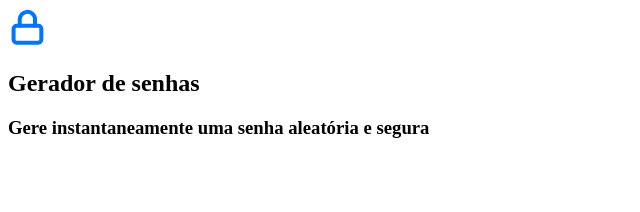
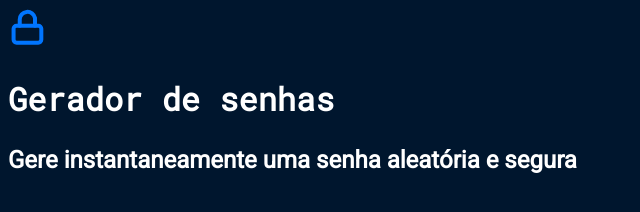
Before and after one commit to enTrapTa06/cyber-security, a plain HTML site: page index.html in a window 1280 px wide. Shown: the whole page, without its empty margins (0-640 px from the left). Drawn offline with Linux system fonts and the light colour scheme.

Commit message:
projeto em andamento

```diff
--- a/index.html
+++ b/index.html
@@ -1,5 +1,5 @@
 <!DOCTYPE html>
-<html lang="en">
+<html lang="pt-br">
 <head>
     <meta charset="UTF-8">
     <meta http-equiv="X-UA-Compatible" content="IE=edge">
@@ -8,7 +8,7 @@
     <link rel="stylesheet" href="style.css">
 </head>
 <body>
-    <img src="unlock.svg" alt="">
+    <img src="unlock.svg" alt="cadeado fechado">
     <h2 class="titulo-principal">Gerador de senhas</h2>
     <h3 class="titulo-secundario">Gere instantaneamente uma senha aleatória e segura</h3>
 </body>
--- a/style.css
+++ b/style.css
@@ -0,0 +1,26 @@
+@import url('https://fonts.googleapis.com/css2?family=Roboto&family=Roboto+Mono&display=swap');
+
+:root{
+    --branco: white;
+    --cor-de-fundo: #00162E;
+    --fundo-senha: #00244D;
+    --fundo-texto: #001E40;
+    --borda: #0075FF;
+    --roboto: 'Roboto', sans-serif;
+    --roboto-mono: 'Roboto Mono', monospace;
+}
+
+body {
+    color: var(--branco);
+    background-color: var(--cor-de-fundo);
+    font-family: var(--roboto);
+}
+
+.titulo-principal {
+    font-family: var(--roboto-mono);
+    font-size: 32px;
+}
+
+.titulo-secundario {
+    font-size: 24px;
+}
```
